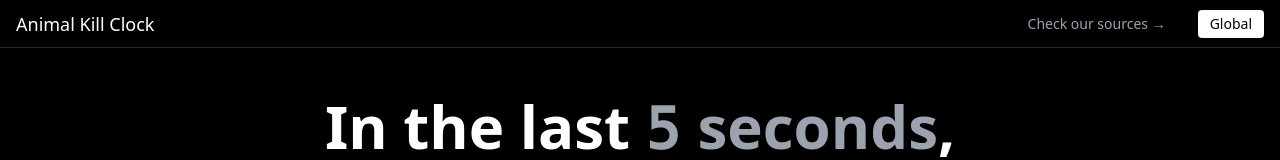
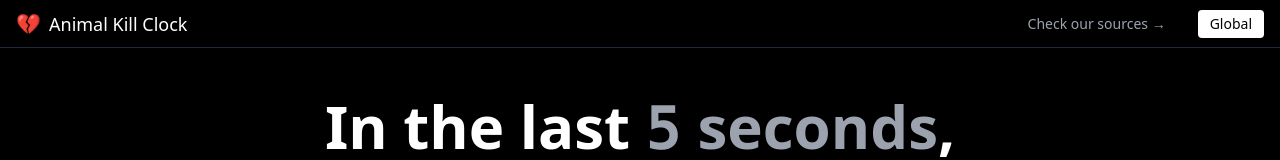
Before and after one commit to Stimul8d/ARA-Kill-Clock, a SvelteKit app: page / in a window 1280 px wide. Shown: the top 160 px of the page. Built offline with nearby package versions, Linux system fonts and the light colour scheme.

Commit message:
update favicon to SVG format and enhance NavBar with a heart icon for improved visual appeal

```diff
--- a/src/app.html
+++ b/src/app.html
@@ -2,9 +2,8 @@
 <html lang="en">
 	<head>
 		<meta charset="utf-8" />
-		<link rel="icon" href="%sveltekit.assets%/favicon.png" />
+		<link rel="icon" type="image/svg+xml" href="%sveltekit.assets%/favicon.svg" />
 		<meta name="viewport" content="width=device-width, initial-scale=1" />
-		<meta name="description" content="Animal Kill Clock - Real-time visualization of animal deaths for activism" />
 		<title>Animal Kill Clock</title>
 		%sveltekit.head%
 	</head>
--- a/src/lib/components/NavBar.svelte
+++ b/src/lib/components/NavBar.svelte
@@ -11,7 +11,8 @@
 </script>
 
 <nav class="w-full bg-black border-b border-gray-800 px-4 h-12 flex items-center justify-between">
-  <a href="/" class="text-white text-lg font-medium hover:text-gray-200 transition-colors duration-200">
+  <a href="/" class="text-white text-lg font-medium hover:text-gray-200 transition-colors duration-200 flex items-center gap-2">
+    <span class="text-xl">💔</span>
     Animal Kill Clock
   </a>
   <div class="flex items-center gap-8">
```
Also changed, not shown: static/favicon.svg (added).
